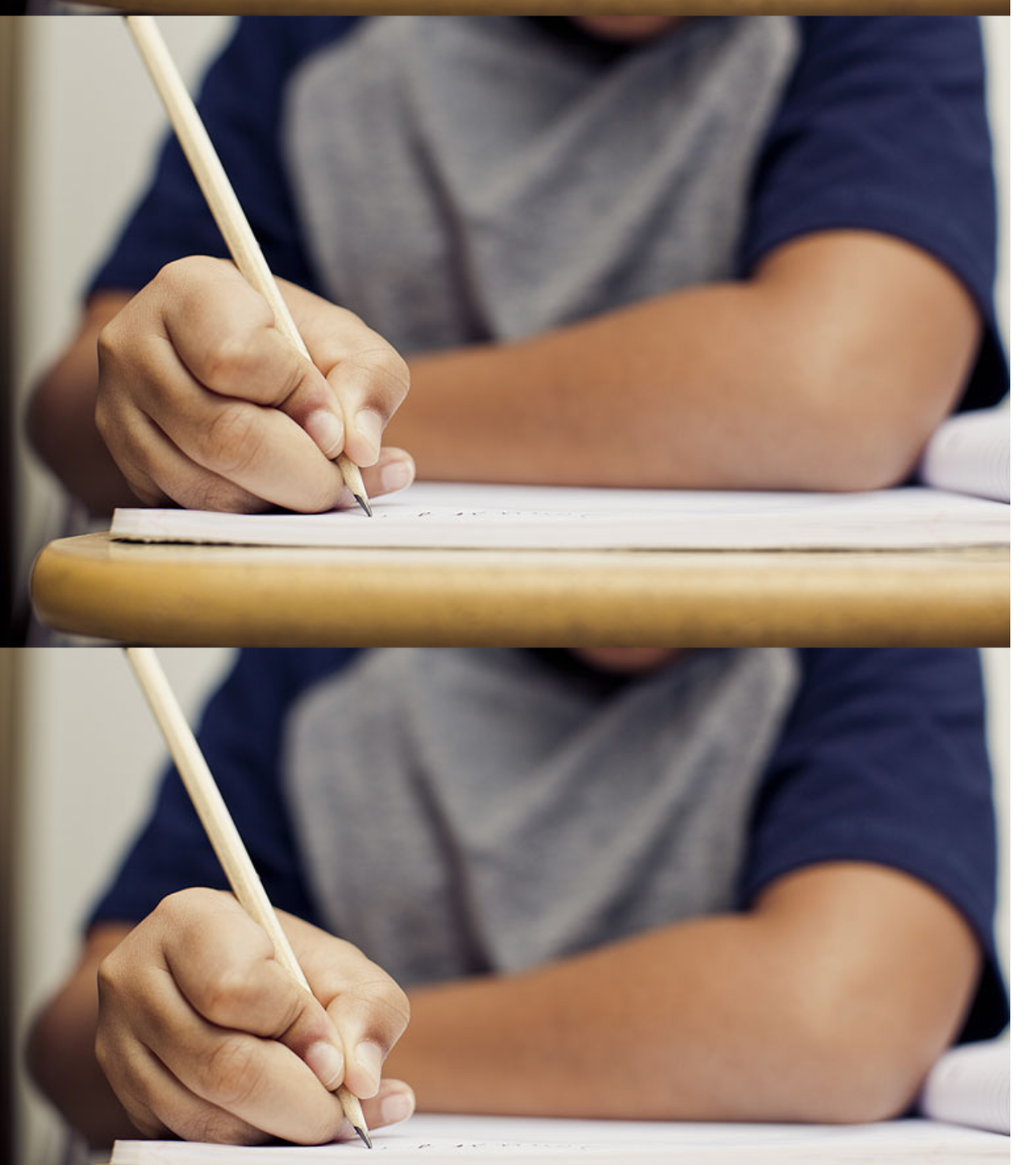
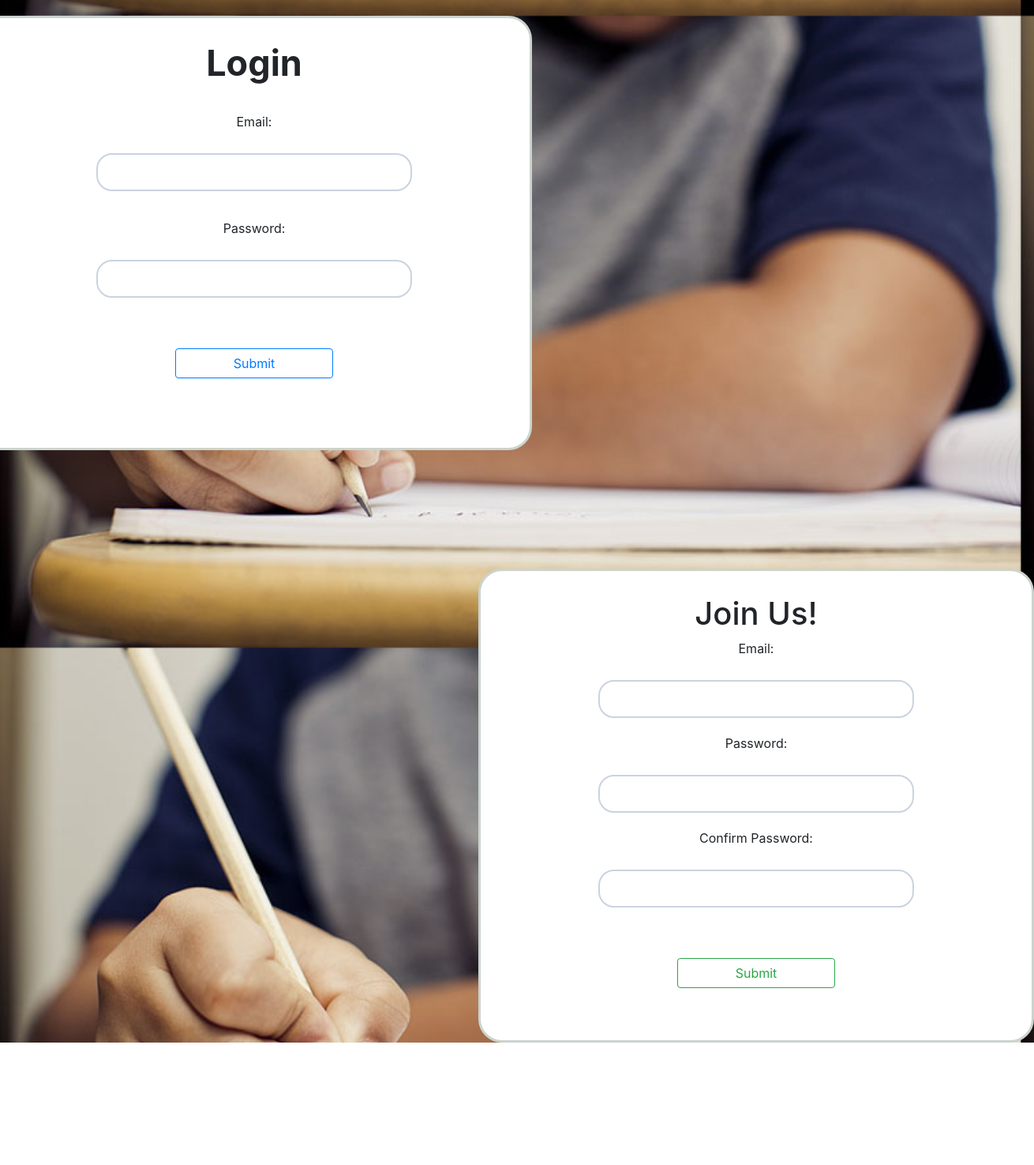
Before and after one commit to Bren519/NoteKnight, a plain HTML site: page index.html in a window 1280 px wide. Shown: the part 780-2255 px from the top of the page at 79% size, 1310 px wide, since content can reach past the window. After the commit the page ends 2100 px from the top, so only its background shows below. Drawn offline with Linux system fonts and the light colour scheme.

Commit message:
added login and signup forms to later add php

```diff
--- a/index.css
+++ b/index.css
@@ -40,7 +40,7 @@ body {
 
   overflow-x:hidden;
   align-content: center;
-  height:5000px;
+
 }
 
 .mainWrapper {
@@ -84,24 +84,82 @@ color:white;
   right: 20px;
 }
 
-.loginWrapper {
+.loginButtonsWrapper {
   margin-top:20px;
 }
-.login{
+.loginButton{
   background:white;
   color:green;
   padding-top:20px;
   padding-bottom:20px;
 }
-.signUp{
+.signUpButton{
   background:green;
   color:white;
   padding-top:20px;
   padding-bottom:20px;
 }
-.login:hover {
+.loginButton:hover {
  box-shadow: 0 5px 15px rgba(50, 168, 82, .8);
 }
-.signUp:hover {
+.signUpButton:hover {
  box-shadow: 0 5px 15px rgba(255, 255, 255, .8);
 }
+
+.loginWrapper{
+  position: absolute;
+  top:800px;
+  background-color:white;
+  width:55%;
+  left:-30px;
+  height:550px;
+  border:3px #cbd4cd solid;
+  border-radius: 30px;
+  padding:30px;
+}
+
+
+.login{
+  top:50px;
+
+}
+
+.text{
+  padding:10px;
+  margin:20px;
+  border: 2px #cad3e0 solid;
+  border-radius: 20px;
+  width: 400px;
+}
+
+.submit{
+  width:200px;
+  padding: 20px;
+  margin-top:20px;
+}
+
+.loginWrapper h1{
+  margin-bottom:20px;
+  font-size: 45px;
+  font-weight: bold;
+}
+
+.loginWrapper label{
+  margin-top:15px;
+}
+
+.signUpWrapper{
+  position: absolute;
+  top:1500px;
+  background-color:white;
+  width:55%;
+  right:-30px;
+  height:600px;
+  border:3px #cbd4cd solid;
+  border-radius: 30px;
+  padding:30px;
+  margin-bottom:300px;
+}
+html {
+  scroll-behavior: smooth;
+ }
--- a/index.html
+++ b/index.html
@@ -39,12 +39,12 @@
 				</div>
 			</div>
 
-				<div class="loginWrapper container text-center">
+				<div class="loginButtonsWrapper container text-center">
 				  <div class="row">
-				    <div class="login col-sm">
+				    <div class="loginButton col-sm" onclick="scrollLog()">
 				      <h3>Login</h3>
 				    </div>
-				    <div class="signUp col-sm">
+				    <div class="signUpButton col-sm" onclick="scrollSign()">
 				     <h3> Sign Up </h3>
 				    </div>
 				  </div>
@@ -52,6 +52,40 @@
 
 		</div>
 
+		<div class="loginWrapper text-center" id="login">
+			<h1>Login</h1>
+			<form action="/action_page.php">
+			  <label for="Email">Email:</label><br>
+			  <input class="text" type="text" id="Email" name="Email"><br>
+			  <label for="Password">Password:</label><br>
+			  <input class="text" type="text" id="Password" name="Password"><br><br>
+			  <button type="button" class="submit btn btn-outline-primary">Submit</button>
+			</form>
+		</div>
+
+
+		<div class="signUpWrapper text-center" id="signup">
+			<h1>Join Us!</h1>
+			<form action="/action_page.php">
+			  <label for="Email">Email:</label><br>
+			  <input class="text" type="text" id="Email" name="Email"><br>
+			  <label for="Password">Password:</label><br>
+			  <input class="text" type="text" id="Password" name="Password"><br>
+			  <label for="rePassword">Confirm Password:</label><br>
+			  <input class="text" type="text" id="rePassword" name="rePassword"><br><br>
+			  <button type="button" class="submit btn btn-outline-success">Submit</button>
+			</form>
+		</div>
 
 	</body>
+	<script type="text/javascript">
+		function scrollLog (){
+			window.scrollTo(0,700)
+		}
+		function scrollSign (){
+			window.scrollTo(0,1400)
+		}
+
+
+	</script>
 </html>
```
